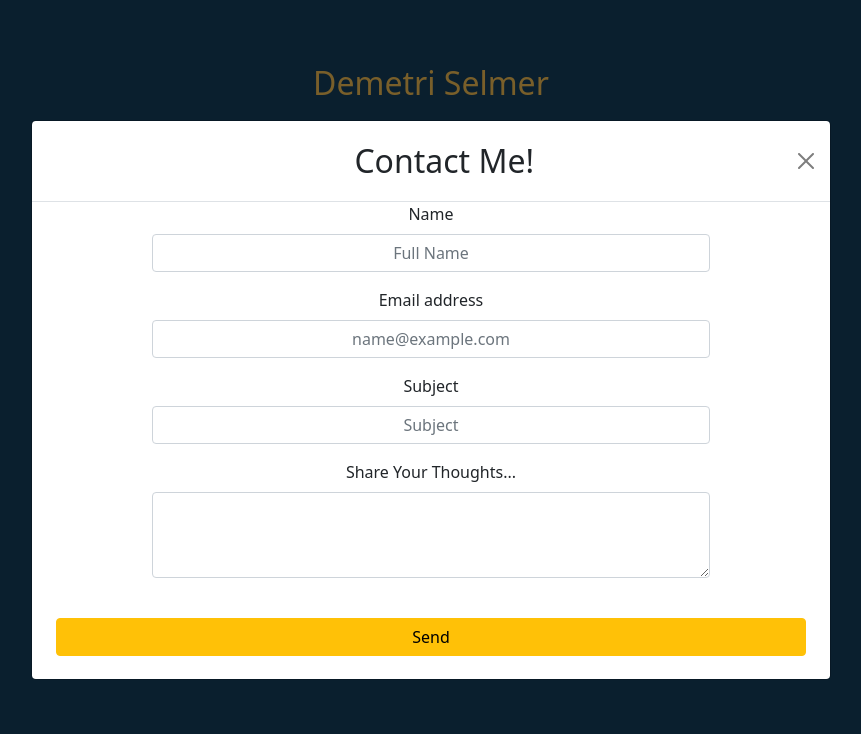
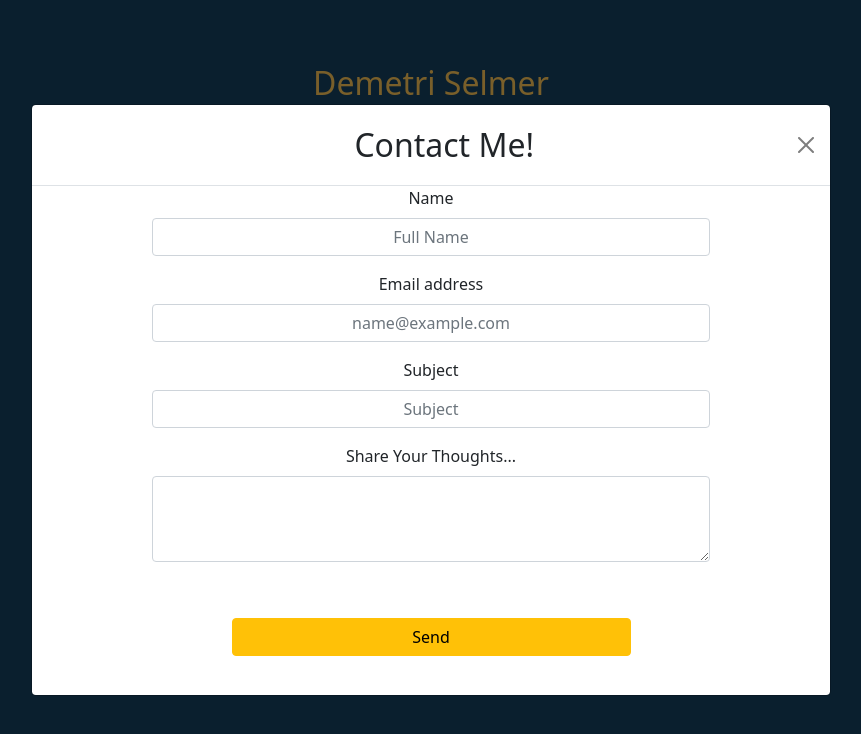
Before and after one commit to dsh410/portfolio, a React (Create React App) app: page / in a window 1280 px wide. Both pictures are taken after a click on the button "Contact Me!". Shown: the top 734 px of the page, without its empty margins (209-1070 px from the left). Built offline with nearby package versions, Linux system fonts and the light colour scheme.

Commit message:
adjusted send button on contact.js file.

```diff
--- a/src/App.css
+++ b/src/App.css
@@ -65,3 +65,8 @@ div  {
   text-align: center;
   margin:auto;
 }
+
+.send-btn{
+  width: 50%;
+  margin:5% auto;
+}
--- a/src/Contact.js
+++ b/src/Contact.js
@@ -34,7 +34,7 @@ function Contact(props) {
     <Form.Control as="textarea" rows={3} />
   </Form.Group>
 </Form>
-          <Button variant="warning" onClick={props.onHide}>Send</Button>
+          <Button variant="warning" className="send-btn"onClick={props.onHide}>Send</Button>
 
       </Modal>
     );
```
